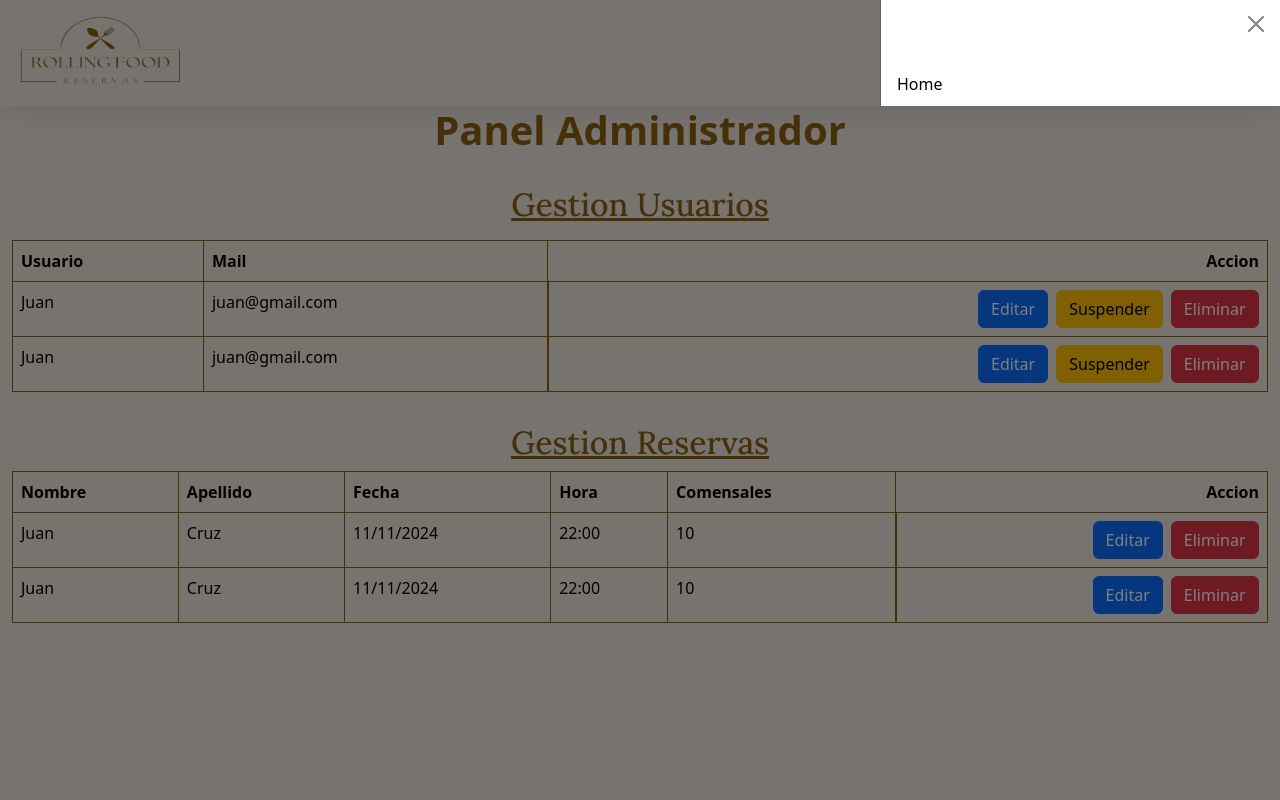
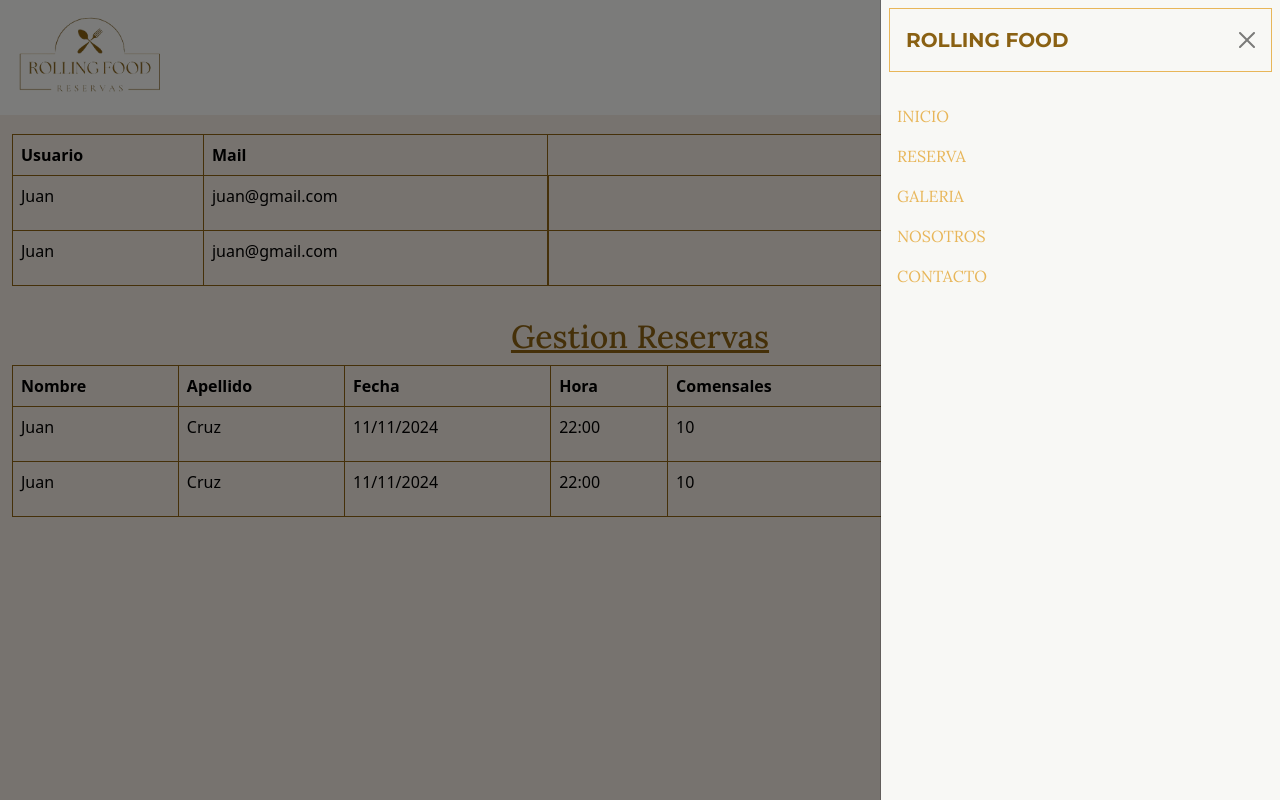
Before and after one commit to JeremiasJM/front-gestion-restaurante, a React (Vite) app: page /admin in a window 1280 px wide. Both pictures are taken after a click on the button "Toggle navigation". Built offline with nearby package versions, Linux system fonts and the light colour scheme; a web font is replaced by a local one.

Commit message:
actualizacion de formato del nav

```diff
--- a/src/components/navegador/Navegador.jsx
+++ b/src/components/navegador/Navegador.jsx
@@ -1,84 +1,112 @@
 import React from "react";
-import './navegador.css';
-import logo from '../../resource/media/img-logo/logo-sin-bg.png';
-
+import "./navegador.css";
+import logo from "../../resource/media/img-logo/logo-sin-bg.png";
+import { Link } from "react-router-dom";
 
 const Navegador = () => {
   return (
     <>
-      <nav className="navbar bg-body-tertiary sticky-top">
-        <div className="container-fluid ">
-          <a className="navbar-brand" href="">
-            <img
-              alt="logo de Rolling Food Reservas"
-              className="navbar__logo"
-              src={logo}
-            />
-          </a>
-          <a className="navbar-brand" href="#">
-
-
-          </a>
+      <header className="container-fluid">
+        <nav class="navbar bg-body-css fixed-top">
+          <div class="container-fluid ">
+            <Link class="navbar-brand" to="/home">
+              <img src={logo} alt="logo" />
+            </Link>
             <button
+              class="navbar-toggler"
+              type="button"
+              data-bs-toggle="offcanvas"
+              data-bs-target="#offcanvasNavbar"
               aria-controls="offcanvasNavbar"
               aria-label="Toggle navigation"
-            className="navbar-toggler"
-            data-bs-target="#offcanvasNavbar"
-            data-bs-toggle="offcanvas"
-            type="button"
             >
-            <span className="navbar-toggler-icon" />
+              <svg
+                xmlns="http://www.w3.org/2000/svg"
+                width="30"
+                height="30"
+                fill="currentColor"
+                class="bi bi-list"
+                viewBox="0 0 16 16"
+              >
+                <path
+                  fill-rule="evenodd"
+                  d="M2.5 12a.5.5 0 0 1 .5-.5h10a.5.5 0 0 1 0 1H3a.5.5 0 0 1-.5-.5m0-4a.5.5 0 0 1 .5-.5h10a.5.5 0 0 1 0 1H3a.5.5 0 0 1-.5-.5m0-4a.5.5 0 0 1 .5-.5h10a.5.5 0 0 1 0 1H3a.5.5 0 0 1-.5-.5"
+                />
+              </svg>
             </button>
             <div
+              class="offcanvas offcanvas-end"
+              tabindex="-1"
+              id="offcanvasNavbar"
               aria-labelledby="offcanvasNavbarLabel"
-            className="offcanvas offcanvas-end"
-            id="offcanvasNavbar"
-            tabIndex="-1"
             >
-            <div className="offcanvas-header">
-              <h5 className="offcanvas-title" id="offcanvasNavbarLabel">
-
+              <div class="offcanvas-header">
+                <h5
+                  class="offcanvas-title text-uppercase"
+                  id="offcanvasNavbarLabel"
+                >
+                  Rolling Food
                 </h5>
                 <button
+                  type="button"
+                  class="btn-close"
+                  data-bs-dismiss="offcanvas"
                   aria-label="Close"
-                className="btn-close"
-                data-bs-dismiss="offcanvas"
-                type="button"
-              />
+                ></button>
               </div>
-            <div className="offcanvas-body">
-              <ul className="navbar-nav justify-content-end flex-grow-1 pe-3">
-                <li className="nav-item">
-                  <a aria-current="page" className="nav-link active" href="#">
-                    Home
-                  </a>
+              <div class="offcanvas-body">
+                <ul class="navbar-nav justify-content-end flex-grow-1 pe-3">
+                  <li class="nav-item">
+                    <Link
+                      class="nav-link active  text-uppercase"
+                      aria-current="page"
+                      to="/Inicio"
+                    >
+                      Inicio
+                    </Link>
                   </li>
-                <li className="nav-item">
-                  <a className="nav-link" href="#">
-                    Reservas
-                  </a>
+                  <li class="nav-item">
+                    <Link
+                      class="nav-link active  text-uppercase"
+                      aria-current="page"
+                      to="/Reserva"
+                    >
+                      Reserva
+                    </Link>
                   </li>
-                <li className="nav-item">
-                  <a className="nav-link" href="#">
+                  <li class="nav-item">
+                    <Link
+                      class="nav-link active  text-uppercase"
+                      aria-current="page"
+                      to="/Galeria"
+                    >
+                      Galeria
+                    </Link>
+                  </li>
+                  <li class="nav-item">
+                    <Link
+                      class="nav-link active  text-uppercase"
+                      aria-current="page"
+                      to="/Nosotros"
+                    >
                       Nosotros
-                  </a>
+                    </Link>
+                    <li class="nav-item">
+                      <Link
+                        class="nav-link active  text-uppercase"
+                        aria-current="page"
+                        to="/Contacto"
+                      >
+                        Contacto
+                      </Link>
                     </li>
-                <li className="nav-item">
-                  <a className="nav-link" href="#">
-                    Contacto
-                  </a>
-                </li>
-                <li className="nav-item">
-                  <a className="nav-link" href="#">
-                    Login
-                  </a>
                   </li>
                 </ul>
-
               </div>
             </div>
           </div>
         </nav>
+      </header>
     </>
   );
 };
--- a/src/components/navegador/navegador.css
+++ b/src/components/navegador/navegador.css
@@ -1,16 +1,34 @@
-.navbar {
-    background-color: var(--color-background)!important;
-	box-shadow: 0 4px 30px rgba(0, 0, 0, 0.1);
-	backdrop-filter: blur(5px);
-	border: 1x solid var(--font-color-primary);
+nav .container-fluid{
+	flex-wrap: nowrap !important;
+}
+.bg-body-css {
+  background-color: var(--bottom-color-beige);
+}
+.bg-body-css img {
+  width: 35%;
+}
+.offcanvas {
+  background-color: var(--bottom-color-beige);
+}
+.offcanvas-title{
+	color: var(--font-color-primary);
+	font-family: var(--font-family-title);
+	font-weight: 700;
+}
+.offcanvas-header{
+	margin: .5rem;
+	border: 1px solid var(--bg-color-primary);
+}
+.navbar-nav .nav-link.active{
+	color: var(--bg-color-primary);
+	font-family: var(--font-family-subtitle);
+}
+.navbar-nav .nav-link.active:hover{
+	color: var(--font-color-primary);
+	font-weight: 600;
 }
 
-.navbar__logo {
-	width: 11rem;
-    height: 5rem;
+.navbar-toggler{
+	color: var(--font-color-primary) ;
+	border: 1px solid var(--font-color-primary);
 }
-
-.nav-link--text {
-	color: var(--font-color-primary);
-	font-size: 1.1rem;
-}
```
Lines whose indentation alone changed are shown as unchanged.
